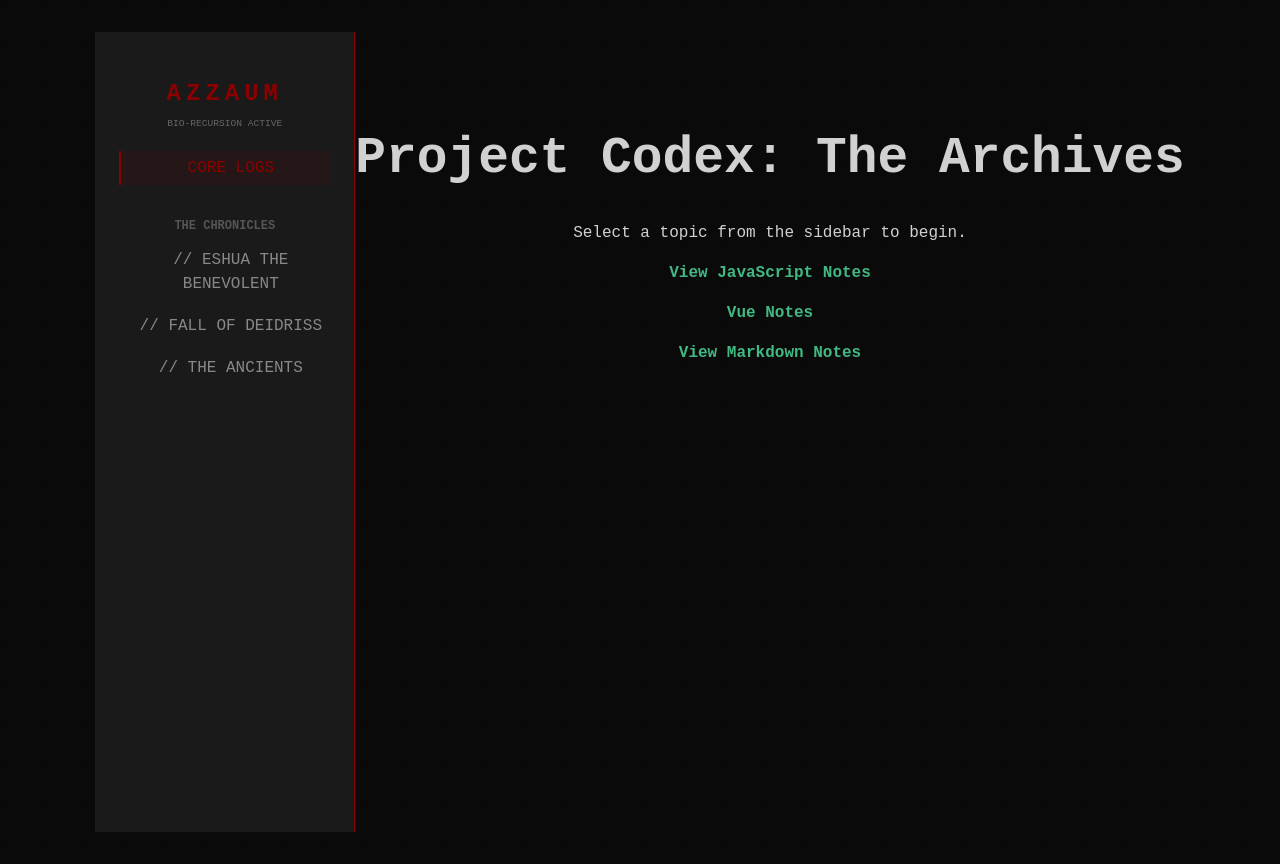
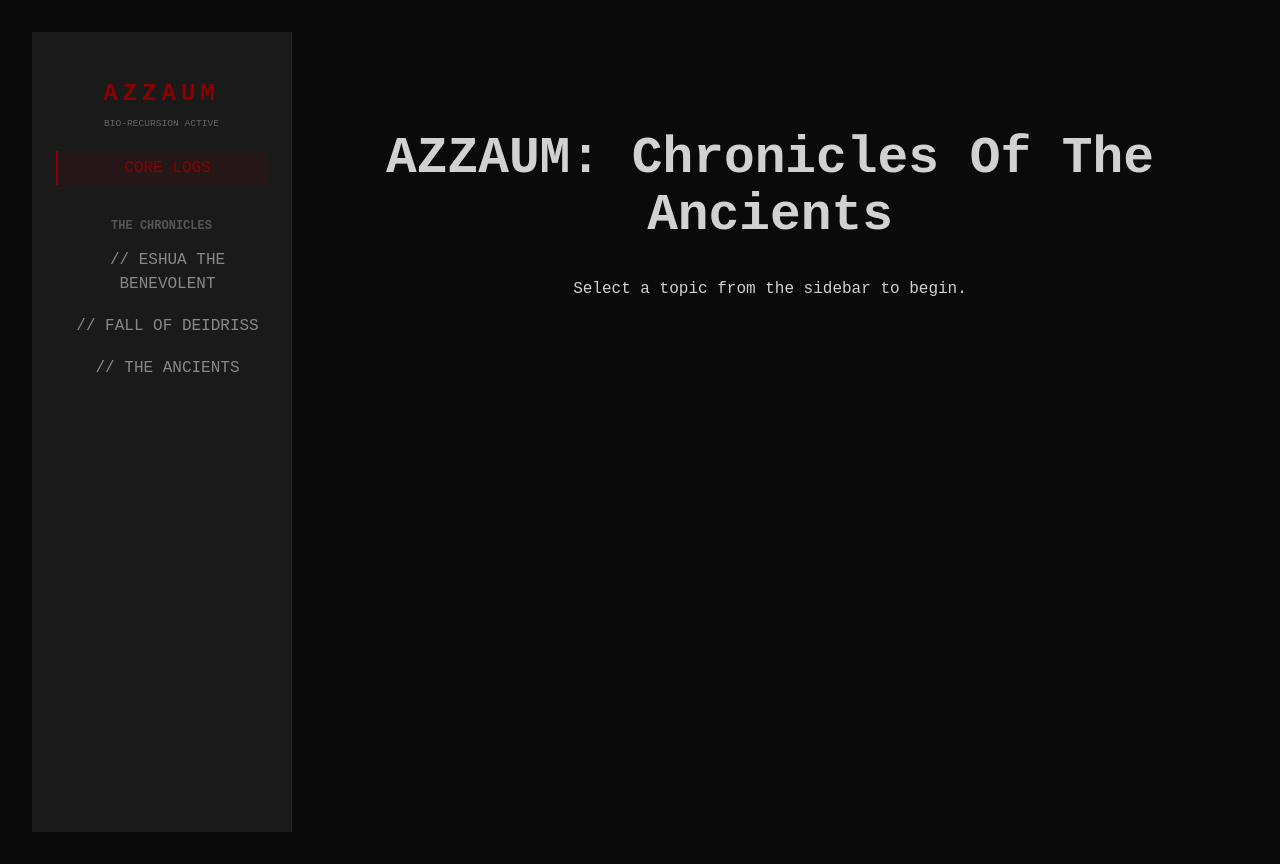
Before and after one commit to dbest180/azzaum-chronicles, a Vue app: page / in a window 1280 px wide. Built offline with nearby package versions, Linux system fonts and the light colour scheme.

Commit message:
feat: update homepage title and remove outdated links

```diff
--- a/src/views/HomeView.vue
+++ b/src/views/HomeView.vue
@@ -3,11 +3,8 @@
 
 <template>
   <div class="home">
-    <h1>Project Codex: The Archives</h1>
+    <h1>AZZAUM: Chronicles Of The Ancients</h1>
     <p>Select a topic from the sidebar to begin.</p>
-    <router-link to="/wiki/javascript">View JavaScript Notes</router-link>
-    <p><router-link to="/wiki/vue">Vue Notes</router-link></p>
-    <p><router-link to="wiki/markdown">View Markdown Notes</router-link></p>
   </div>
 </template>
 
```
